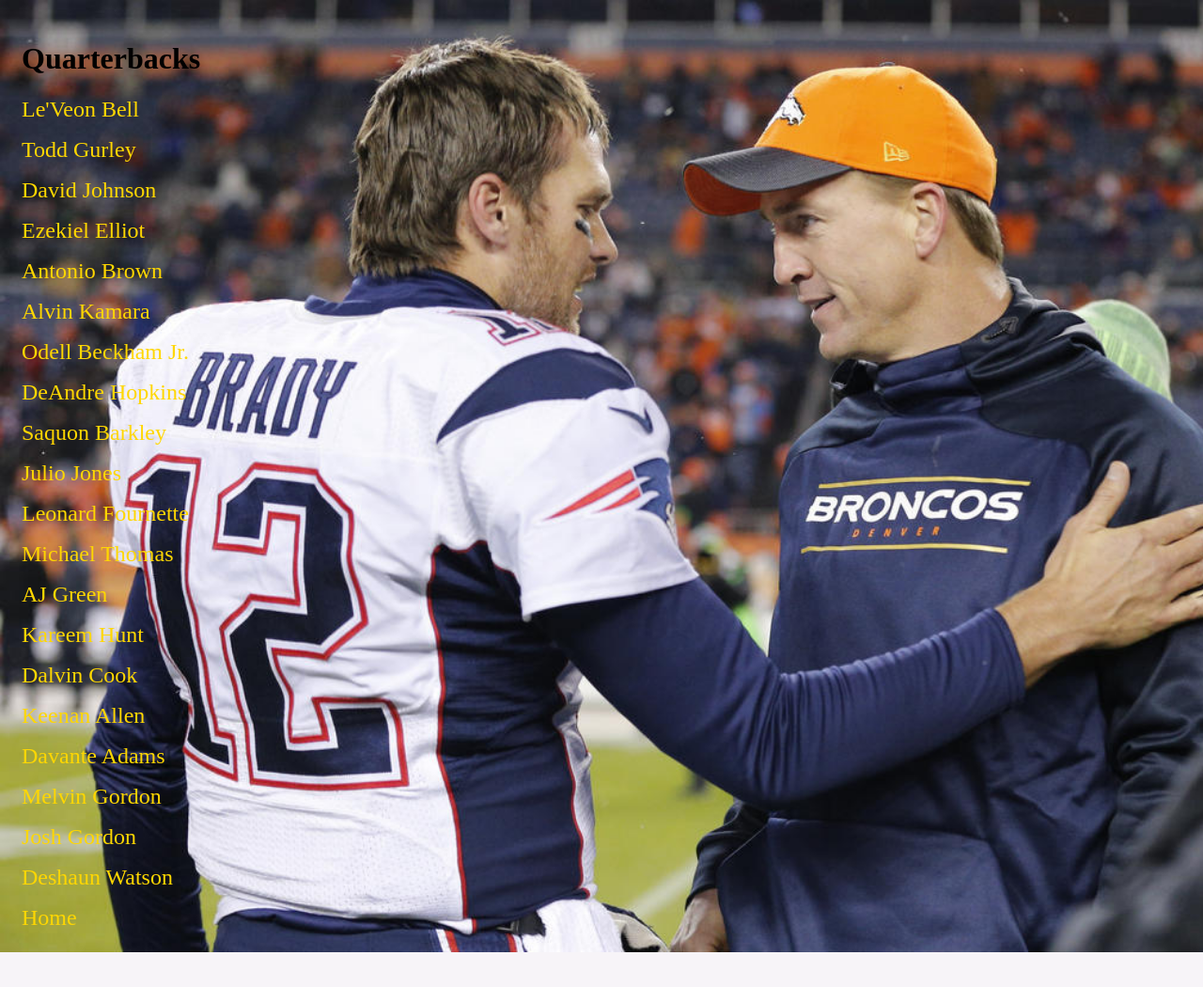
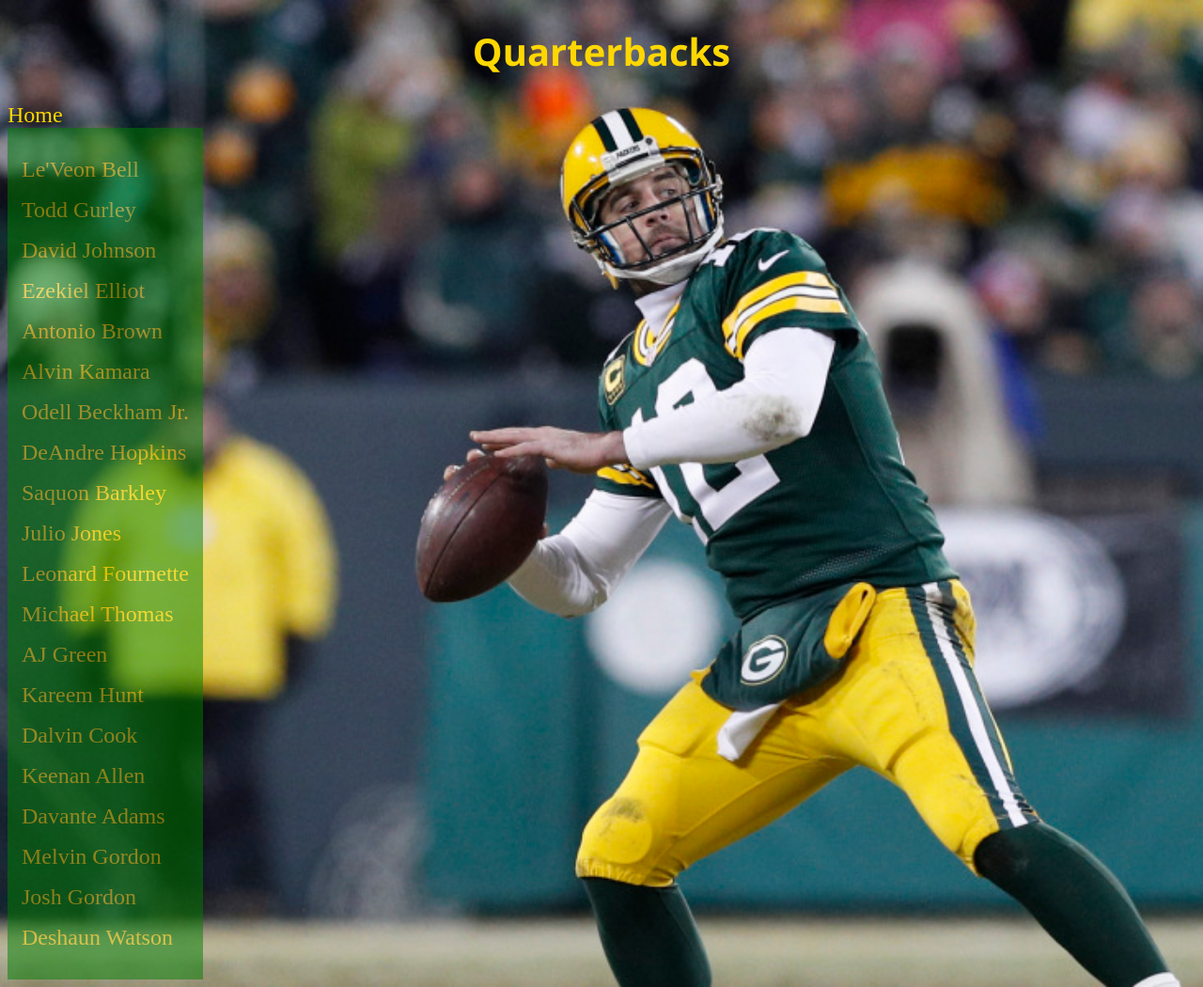
Before and after one commit to codejoy-wins/Westlake-Fantasy-Football, a Django app: template apps/football/templates/football/qbs.html in a window 1280 px wide. Shown: the whole page at 94% size. Before the commit the page ends 1013 px from the top, so only its background shows below. Run offline with Django 3.2, Linux system fonts and the light colour scheme; the template is opened without the code that fills it: values that come from a table or form of the project are taken from there, others are empty; data comes from the database, SQL or seed files in the repository; both versions use the stored data as it was after the commit; parts of the project's set-up code (start-up, migrations or seed data) failed here and were passed over.

Commit message:
I added highlights but nfl blocked it

```diff
--- a/apps/football/static/football/css/qbs.css
+++ b/apps/football/static/football/css/qbs.css
@@ -1,5 +1,5 @@
 body{
-    background-image: url('/static/football/images/peyton.jpg');
+    background-image: url('/static/football/images/arod2.jpg');
     background-size: cover;
 }
 a{
@@ -8,10 +8,19 @@ a{
     font-size: 3ch;
 }
 a:hover {
-    color: aqua;
+    color: greenyellow;
     background-color:black;
     padding:10px;
 }
 #stuff {
     padding:15px;
+    background-color:green;
+    display: inline-block;
+    opacity: .5;
 }
+#massive {
+    text-align: center;
+    font-size:5ch;
+    color: gold;
+    font-family: 'Segoe UI', Tahoma, Geneva, Verdana, sans-serif;
+}
--- a/apps/football/templates/football/qbs.html
+++ b/apps/football/templates/football/qbs.html
@@ -10,12 +10,14 @@
 
 </head>
 <body>
+        <h1 id = "massive">Quarterbacks</h1>
+        <div><a href="/">Home</a></div>
     <div id = "stuff">
-            <h1>Quarterbacks</h1>
+
             {% for qb in qbs|dictsort:"rank" %}
                 <p><a href="/player/{{qb.id}}">{{qb.first_name}} {{qb.last_name}}</a></p>
             {% endfor %}
-            <div><a href="/">Home</a></div>
+
     </div>
 
 </body>
```
Also changed, not shown: apps/football/static/football/css/player.css (+7 -1 lines), apps/football/templates/football/player.html (+7 -1 lines), apps/football/static/football/images/arod2.jpg (added), apps/football/static/football/images/cm.jpg (added), apps/football/static/football/images/cm2.jpg (added), db.sqlite3.
